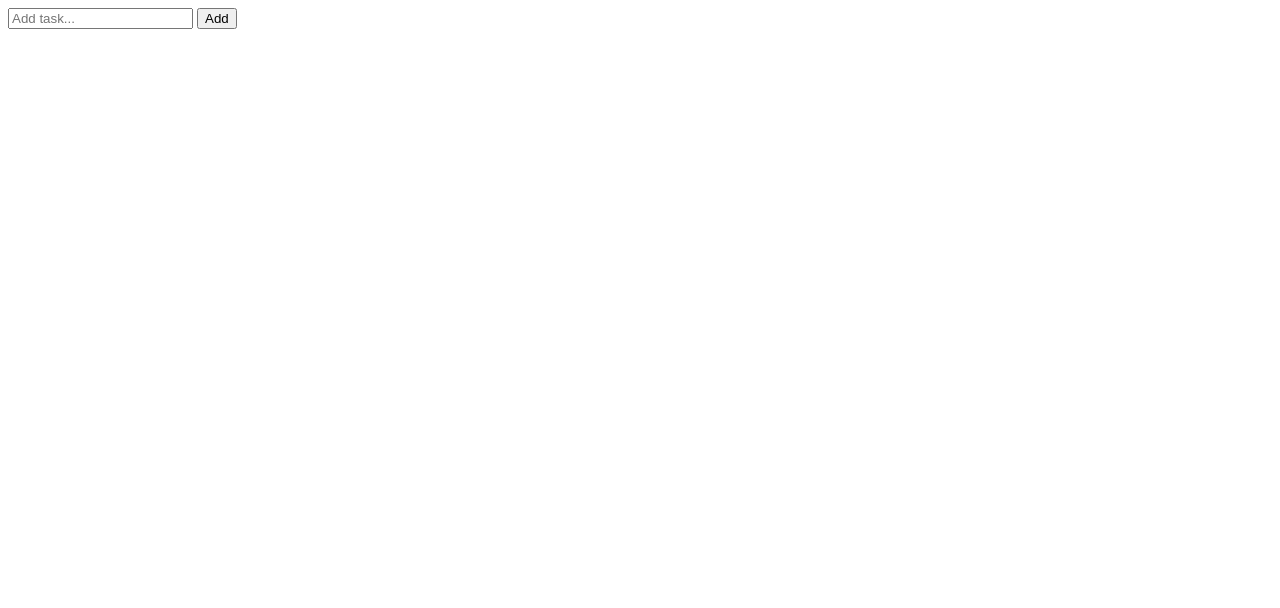
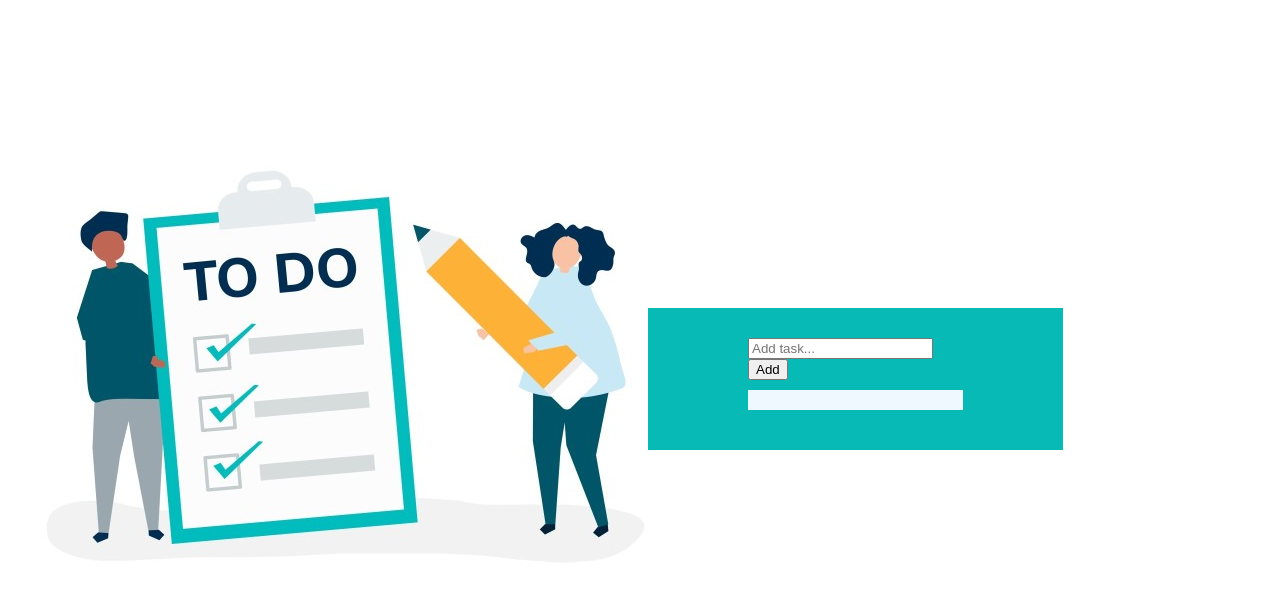
Before and after one commit to rashi-ash/Todoapp, a plain HTML site: page index.html in a window 1280 px wide. Drawn offline with Linux system fonts and the light colour scheme.

Commit message:
css added

```diff
--- a/index.html
+++ b/index.html
@@ -12,12 +12,17 @@
 </head>
 
 <body>
-    <div class="container">
-        <div id="newtask">
-            <input type="text" placeholder="Add task...">
-            <button id="push">Add</button>
+    <div class="row">
+        <div class="left-container">
+            <img src="todo.jpg" alt="">
         </div>
-        <div id="task"></div>
+        <div class="right-container">
+            <div id="newtask">
+                <input type="text" placeholder="Add task...">
+                <button id="push">Add</button>
+            </div>
+            <div id="task"></div>
+        </div>
     </div>
     <script src="script.js"></script>
 </body>
--- a/style.css
+++ b/style.css
@@ -0,0 +1,24 @@
+
+.left-container{
+width:50%;
+height: 450px;
+margin-top:100px ;
+position: absolute;
+}
+.right-container{
+    margin-right: 100px;
+    margin-top: 300px;
+    display: table;
+    position: absolute;
+    margin-left:50% ;
+    width: 15%;
+    height: auto;
+    padding: 30px 100px;
+    background-color:#07bab6;
+}
+#task{
+   padding: 10px;
+   background-color: aliceblue;
+   width: 195px;
+   margin: 10px 0px;
+}
```
Also changed, not shown: todo.jpg (added).
